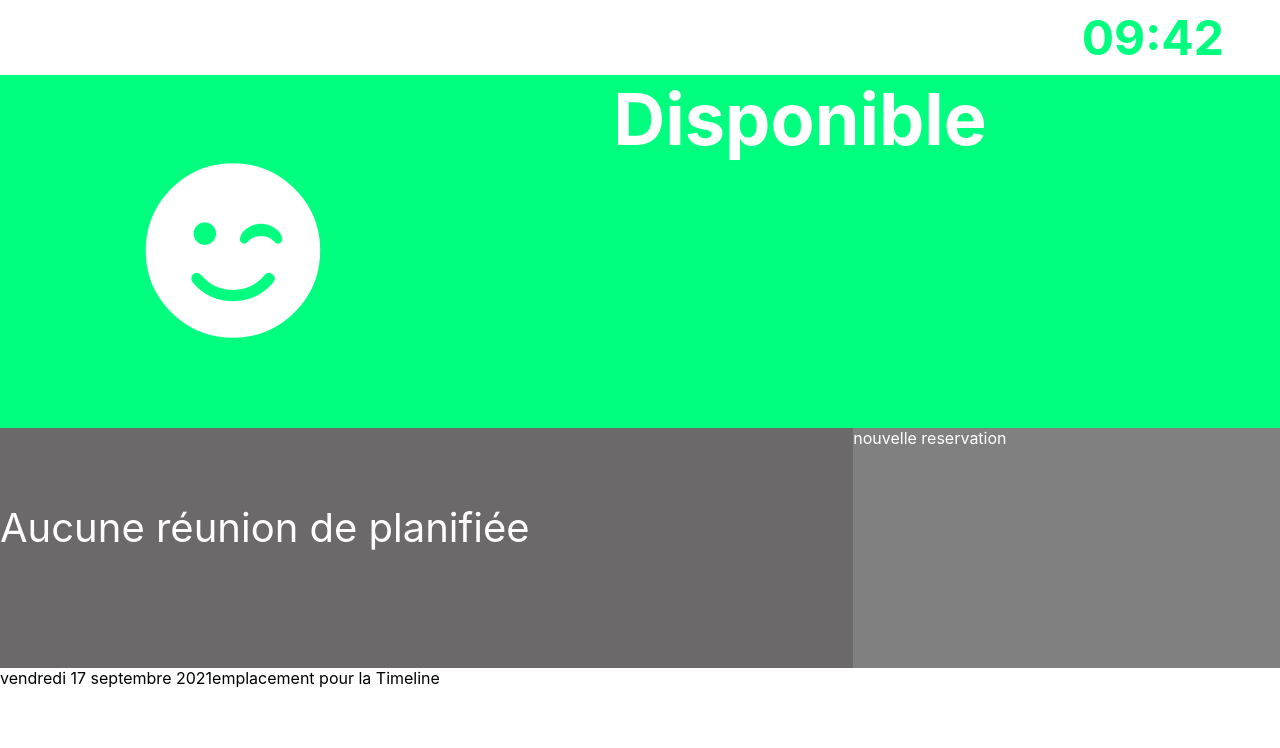
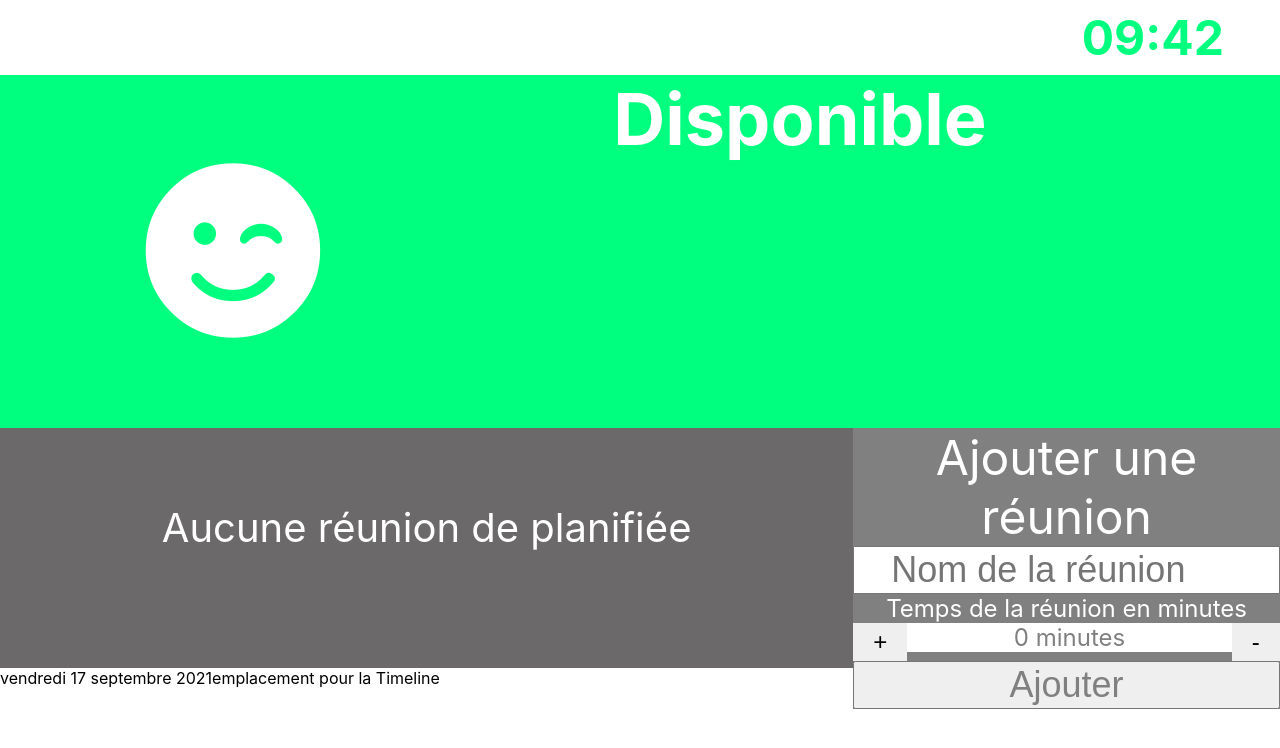
Before and after one commit to Phil-Lipo/test-font-sc, a React (Create React App) app: page / in a window 1280 px wide. Shown: the top 748 px of the page. Built offline with nearby package versions, Linux system fonts and the light colour scheme; no server answers.

Commit message:
Fonctionnalité nouvelle reservation + début design

```diff
--- a/src/ApiService.ts
+++ b/src/ApiService.ts
@@ -1,5 +1,6 @@
 import axios from "axios";
 import moment from "moment";
+import { IBooking } from "./types/IBooking";
 import { IToken } from "./types/IToken";
 
 export class ApiService {
@@ -38,4 +39,11 @@ export class ApiService {
     return await axios.get(`http://localhost:4000/resource`,{headers: { Authorization: `Bearer ${this.token?.token}` }})
   };
 
+  postBooking = async (data: any) => {
+      await this.checkToken();
+      return await axios.post(`http://localhost:4000/bookings`, data, { headers: {
+    'Content-Type': 'application/json',
+      Authorization: `Bearer ${this.token?.token}` }});
+  }
+
 }
--- a/src/App.tsx
+++ b/src/App.tsx
@@ -33,7 +33,6 @@ const App:FC=()=> {
   const DELAY_REFRESH = 150000; // 2 minutes 30
 
   useEffect(() => {
-
         apiService.getRessource().then( res => setRessource(res.data.data));
         apiService.getBookings().then(res => setBookings(res.data.data));
         setStartCheck(true);
@@ -41,17 +40,19 @@ const App:FC=()=> {
 
   useEffect(() => {
     const interval = setInterval(() => {
-      console.log("checking ....")
+      console.log("Checking...")
       if((currentBooking === undefined && nextBooking !== undefined && moment(nextBooking.start.toString()).isBefore(moment())) ||
       (currentBooking !== undefined && moment(currentBooking?.end.toString()).isBefore(moment()))) {
-        apiService.getBookings().then(res => setBookings(res.data.data));
+        getBookings();
       }
     }, DELAY_REFRESH);
 
     return () => clearInterval(interval);
   }, [startCheck,currentBooking,nextBooking,apiService])
 
-
+  const getBookings=  async () => {
+    await apiService.getBookings().then(res => setBookings(res.data.data));
+  }
 
   useEffect(()=> {
       if(bookings.length > 1) {
@@ -86,7 +87,7 @@ const App:FC=()=> {
       <StatusRoom currentBooking={currentBooking} nextBooking={nextBooking}/>
       <div className="row corps">
         <div className="col-6 next-meeting-item"><NextMeeting nextBooking={nextBooking}/></div>
-        <div className="col-3 reservation-item"><Reservation /></div>
+        <div className="col-3 reservation-item"><Reservation minDuration={ressource.bookingDurationStep} nextBooking={nextBooking} getBookings={getBookings}/></div>
       </div>
       <div className="row timeline"><Timeline date={date}/></div>
     </div>
--- a/src/components/NextMeeting/NextMeeting.tsx
+++ b/src/components/NextMeeting/NextMeeting.tsx
@@ -15,7 +15,7 @@ const NextMeeting:FC<NextMeetingProps> = ({nextBooking})=> {
 
 
   return (
-    <div>
+    <div className="next-meeting-main">
       {nextBooking === undefined && <div  className="next-meeting-main lh30" >Aucune réunion de planifiée</div>}
       {nextBooking !== undefined && <div className="next-meeting-main">
       {nextBooking?.name}<br/>
--- a/src/components/NextMeeting/next-meeting.scss
+++ b/src/components/NextMeeting/next-meeting.scss
@@ -4,6 +4,7 @@
     color: white;
     font-size: calc(3vh + 2vmin);
     height: 100%;
+    text-align: center;
 }
 
 .lh30{
--- a/src/components/Reservation/Reservation.tsx
+++ b/src/components/Reservation/Reservation.tsx
@@ -1,16 +1,55 @@
-import  { FC } from 'react';
+import moment from 'moment';
+import  { FC, useState } from 'react';
+import { ApiService } from '../../ApiService';
 import { IBooking } from '../../types/IBooking';
+import NextMeeting from '../NextMeeting/NextMeeting';
 import './reservation.scss';
 
 
 interface ReservationProps{
-  nextBooking?: IBooking
+  minDuration: number;
+  nextBooking?: IBooking;
+  getBookings: () => {};
 }
 
 const Reservation:FC<ReservationProps> = (props)=> {
+  const apiService = ApiService.getInstance();
+  const [duration,setDuration] = useState<number>(0);
+
+  const addDuration = () => {
+    const nextDuration = duration + props.minDuration;
+    if((moment().add(nextDuration, "minutes").isBefore(moment(props.nextBooking?.start.toString())))) {
+      setDuration(nextDuration);
+    }
+  }
+  const removeDuration = () => {
+    if(duration > 0){
+      setDuration(duration - props.minDuration);
+    }
+  }
+
+  const handleSubmit = (event: any) => {
+    event.preventDefault();
+    apiService.postBooking({
+      name: "phil-test",
+      duration: duration
+    }).then((res) => {
+      props.getBookings();
+    }).catch((err) => {
+        console.log(err);
+    });
+  }
+
+
   return (
    <div className="reservation-main">
-       nouvelle reservation
+     <form onSubmit={handleSubmit}>
+     <div className="title">Ajouter une réunion</div>
+      <div className="input-name"><input type="text" name="name" placeholder="Nom de la réunion"/></div>
+      <div> Temps de la réunion en minutes </div>
+      <div className="input-duration"><button onClick={addDuration} type='button' className="button-left">+</button>{duration} minutes <button onClick={removeDuration}  type='button' className="button-right" >-</button></div>
+      <div className="button-send"><input type="submit" value="Ajouter" /></div>
+    </form>
    </div>
  );
 }
--- a/src/components/Reservation/reservation.scss
+++ b/src/components/Reservation/reservation.scss
@@ -1,4 +1,42 @@
 .reservation-main{
     background-color: grey;
     color: white;
+    display: grid;
+    grid-template-rows: auto;
+    text-align: center;
+    height: 100%;
+    font-size: 1.5em;
+    .title{
+        font-size: 2em;
+        text-align: center;
+    }
+    .input-name input {
+        padding-left: 1em;
+        font-size: 1.5em;
+        width: 100%;
+        box-sizing: border-box;
+    }
+    .input-duration{
+        width: 100%;
+        background-color: white;
+        color: grey;
+
+        .button-left{
+            float: left;
+            font-size: 1em;
+            padding: 5px 20px;
+            border: none;
+        }
+        .button-right{
+            float: right;
+            font-size: 1em;
+            padding: 5px 20px;
+            border: none;
+        }
+    }
+    .button-send input{
+        color: grey;
+        font-size: 1.5em;
+        width: 100%;
+    }
 }
--- a/src/components/StatusRoom/StatusRoom.tsx
+++ b/src/components/StatusRoom/StatusRoom.tsx
@@ -17,10 +17,9 @@ const StatusRoom:FC<StatusRoomProps> = ({currentBooking, nextBooking })=> {
     libelle = `Reunion en cours \n terminant à ${moment(currentBooking.end.toString()).format("HH:mm")}`;
   }
 
-
   return (
    <div className={`statusroom-main ${currentBooking ? "bck-color-busy" : "bck-color-available"}`}>
-     <div className="zone-smiley"><i className="fas fa-smile-wink icon-smiley"></i></div>
+     <div className="zone-smiley"><i className={`${currentBooking ? "fas fa-comments icon-smiley" : "fas fa-smile-wink icon-smiley"}`}></i></div>
     <div className="zone-information"><div>{libelle}</div>
     {currentBooking && <div><button className="btn-add-time-meeting"><i className="fas fa-clock icon-btn"></i> <span>Ajouter 10 minutes à la réunion</span></button></div>}
    </div>
--- a/src/components/StatusRoom/status-room.scss
+++ b/src/components/StatusRoom/status-room.scss
@@ -18,10 +18,10 @@
 }
 
 .btn-add-time-meeting {
-  color: #67d68C;
+  color: #CC0000;
   padding: 0.8em 2em;
   font-size: 3vh;
-  border: #67d68C 1px solid;
+  border: #800020 1px solid;
   background-color: white;
   font-weight: bold;
 
@@ -33,7 +33,7 @@
 }
 
 .icon-btn{
-  color: #67d68C;
+  color: 	#CC0000;
   font-size: larger;
   margin-right: 1em;
 }
--- a/src/types/UseDate.tsx
+++ b/src/types/UseDate.tsx
@@ -12,8 +12,6 @@ export const useDate = () => {
         clearInterval(timer);
       }
     }, []);
-    console.log(moment.locale())
-
     const time = today.format('HH:mm');
     const date = today.format('dddd D MMMM YYYY');
 
```
